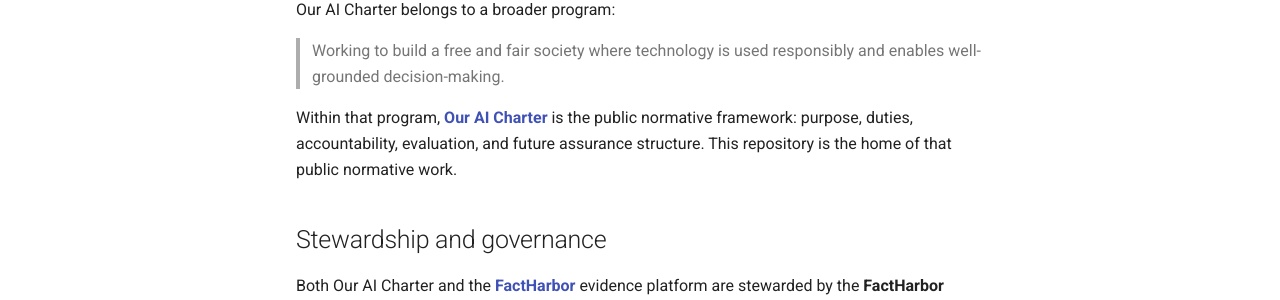
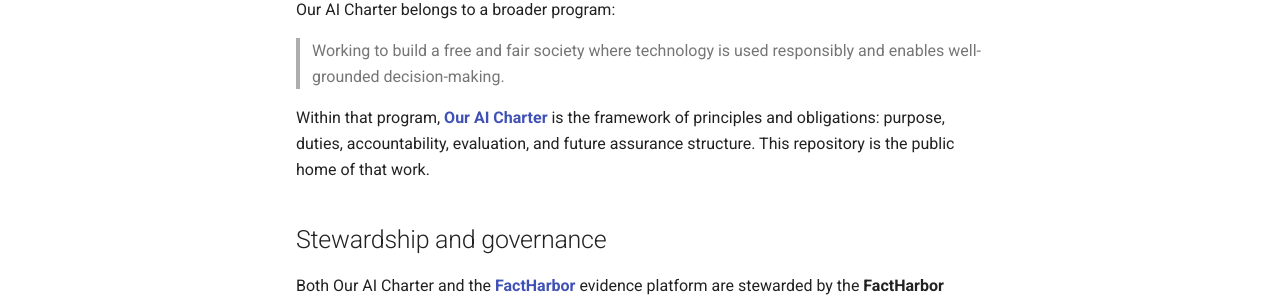
Before and after one commit to robertschaub/our-ai-charter, an MkDocs documentation site: the page built from docs/PROGRAM.md, in a window 1280 px wide and 1312 px high. Shown: the part 231-531 px from the top of the window. Built offline with MkDocs 1.6.1 and Material for MkDocs 9.7.7, drawn with Linux system fonts in a browser that asks for light colours; plug-ins that fetch from the network failed and are left out; comment, search, counter and statistics services are not loaded.

Commit message:
docs: reword "public normative" framing of the Charter
"public normative" was abstract and risked reading in the Public-AI sense. Describe the Charter as a framework of principles and obligations, and keep "public" only where it marks the open layer against the private siblings. Touches the program map (PROGRAM.md) and the matching line in AGENTS.md.

Co-Authored-By: Claude Opus 4.8 <noreply@anthropic.com>

```diff
--- a/docs/PROGRAM.md
+++ b/docs/PROGRAM.md
@@ -4,7 +4,7 @@ Our AI Charter belongs to a broader program:
 
 > Working to build a free and fair society where technology is used responsibly and enables well-grounded decision-making.
 
-Within that program, **[Our AI Charter](https://github.com/robertschaub/our-ai-charter)** is the public normative framework: purpose, duties, accountability, evaluation, and future assurance structure. This repository is the home of that public normative work.
+Within that program, **[Our AI Charter](https://github.com/robertschaub/our-ai-charter)** is the framework of principles and obligations: purpose, duties, accountability, evaluation, and future assurance structure. This repository is the public home of that work.
 
 ## Stewardship and governance
 
```
Also changed, not shown: AGENTS.md (+2 -2 lines).
